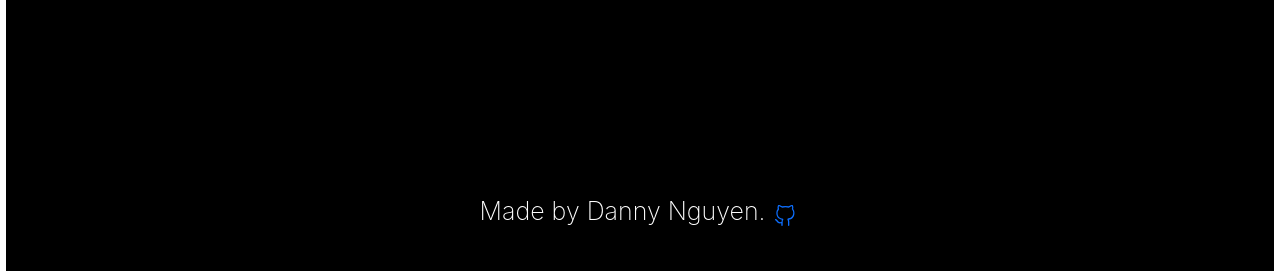
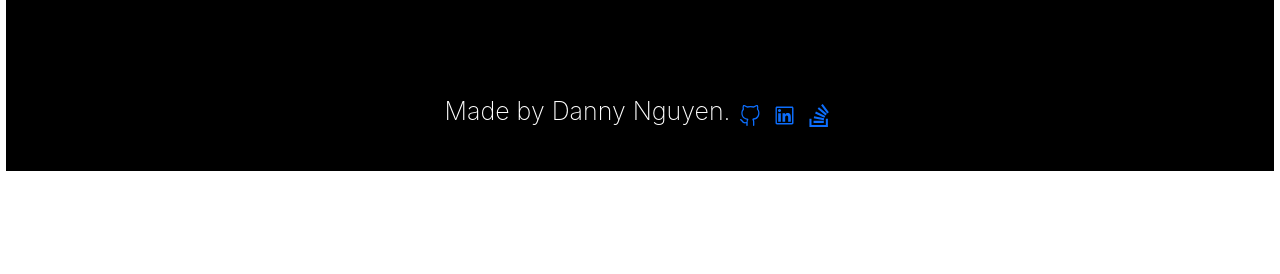
Before and after one commit to dannynvn/project-portfolio_react, a React (Create React App) app: page / in a window 1280 px wide. Shown: the part 953-1227 px from the top of the page. After the commit the page ends 1130 px from the top, so only its background shows below. Built offline with nearby package versions, Linux system fonts and the light colour scheme.

Commit message:
added icons to footer

```diff
--- a/src/App.css
+++ b/src/App.css
@@ -42,7 +42,7 @@
 .content-container {
     background: black;
     color: white;
-    padding: 50px 50px 150px 50px;
+    padding: 50px 50px 120px 50px;
     margin: 20px;
 
 }
@@ -52,7 +52,7 @@
     color: white;
     font-size: 25px;
     padding: 20px;
-    margin-top: 100px;
+    margin-top: 30px;
 }
 
 .footer-name {
--- a/src/components/Footer.js
+++ b/src/components/Footer.js
@@ -1,5 +1,7 @@
 import React from "react";
 import { VscGithubAlt } from "react-icons/vsc";
+import { AiOutlineLinkedin } from "react-icons/ai";
+import { BsStackOverflow } from "react-icons/bs";
 
 // the footer links to my socials at the bottom of the page
 
@@ -15,6 +17,16 @@ function Footer() {
                         <VscGithubAlt />
                     </li>
                 </a>
+                <a href="https://linkedin.com/">
+                    <li className="logo">
+                        <AiOutlineLinkedin />
+                    </li>
+                </a>
+                <a href="https://stackoverflow.com/">
+                    <li className="logo">
+                        <BsStackOverflow />
+                    </li>
+                </a>
             </div>
         </footer>
     );
--- a/src/components/Portfolio.js
+++ b/src/components/Portfolio.js
@@ -9,7 +9,8 @@ const projects = [
         image: "https://images.pexels.com/photos/247676/pexels-photo-247676.jpeg",
         title: "Social Network API",
         description: "Back end for a social network web application.",
-        github:"https://github.com/dannynvn/project-social_network_api"
+        github:"https://github.com/dannynvn/project-social_network_api",
+        deployed:"#"
     },
     {
         id: 1,
--- a/src/components/Project.js
+++ b/src/components/Project.js
@@ -15,11 +15,17 @@ function Project(props) {
                                         <img src={process.env.PUBLIC_URL + project.image} className="img-fluid img-thumbnail" alt="placeholder" />
                                     </a>
                                 </figure>
-                                <p key={project.id}>
+                                <a href={project.github} key={project.id}>
                                     {project.title}
-                                </p>
+                                    <br/>
+                                    <br/>
+                                </a>
                                 <p key={project.id}>
                                     {project.description}
+                                </p>
+                                {/* placeholder github link for deployed site */}
+                                <p key={project.id}>
+                                    <a href={project.github}>Live site</a>
                                 </p>
                             </div>
                         </div>
```
